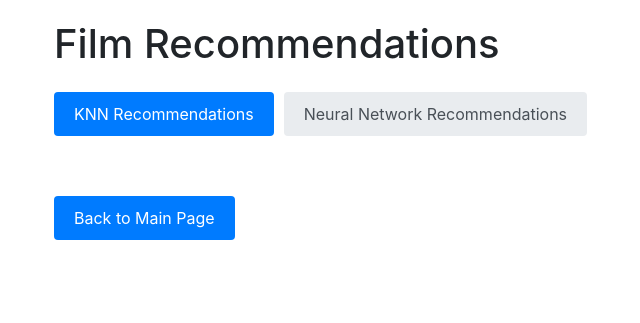
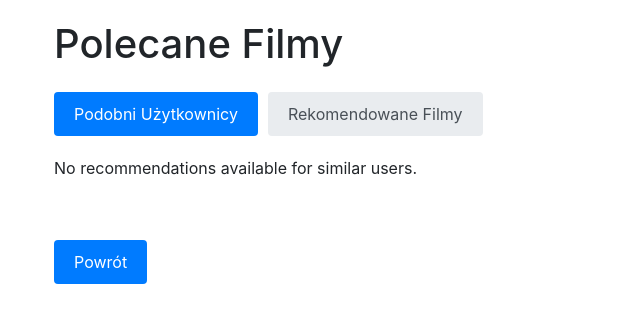
Before and after one commit to Wifalko/MovieLensRecommender, a Flask app: page /recommendations in a window 1280 px wide. Shown: the top 323 px of the page, without its empty margins (31-671 px from the left). Run offline with Flask 3, Linux system fonts and the light colour scheme; the visitor is signed in with stand-in values (Sample User, id 1); parts of the project's set-up code (start-up, migrations or seed data) failed here and were passed over; some libraries are stand-ins or nearby versions.

Commit message:
some changes

```diff
--- a/app.py
+++ b/app.py
@@ -259,7 +259,6 @@ def recommendations():
     model_type = request.args.get('model', 'knn')
 
     user_ratings = load_user_ratings(username)
-
     if not user_ratings:
         return render_template(
             'recommendations.html',
@@ -270,22 +269,30 @@ def recommendations():
 
     user_ratings_df = pd.DataFrame(user_ratings)
 
-    loading = model_type == 'ncf'
-
     if model_type.lower() == 'ncf':
         recommender = NCF(data_ratings, data_movies)
         recommender.train_model(user_ratings_df, epochs=10)
-        recommended_movies = recommender.get_recommendations(9999)
+        recommended_movies = recommender.get_recommendations(9999) or []
     else:
-        recommended_movies = get_recommendations(model_type, user_ratings_df, username)
+        recommended_movies = get_recommendations(model_type, user_ratings_df, username) or []
 
     return render_template(
         'recommendations.html',
         recommended_movies=recommended_movies,
         no_ratings=False,
         model_type=model_type,
-        loading=loading
     )
+
+@app.route('/recommendations/loading')
+def recommendations_loading():
+    if 'username' not in session:
+        return redirect(url_for('select_user'))
+
+    model_type = request.args.get('model', 'knn')
+    if model_type != 'ncf':
+        return redirect(url_for('recommendations', model=model_type))
+
+    return render_template('loading.html', model_type=model_type)
 
 @app.route('/search_suggestions')
 def search_suggestions():
--- a/models.py
+++ b/models.py
@@ -223,7 +223,7 @@ class NCF(nn.Module):
             avg_loss = total_loss / (n_samples // batch_size)
             print(f"Epoch {epoch+1}/{epochs}, Loss: {avg_loss:.4f}")
 
-    def get_recommendations(self, user_id, n_recommendations=10):
+    def get_recommendations(self, user_id, n_recommendations=30):
         """
         Get recommendations for a specific user
         """
--- a/templates/recommendations.html
+++ b/templates/recommendations.html
@@ -3,7 +3,7 @@
 <head>
     <meta charset="UTF-8">
     <meta name="viewport" content="width=device-width, initial-scale=1.0">
-    <title>Film Recommendations</title>
+    <title>Polecane Filmy</title>
     <link href="https://stackpath.bootstrapcdn.com/bootstrap/4.5.2/css/bootstrap.min.css" rel="stylesheet">
     <style>
         body { padding-top: 20px; }
@@ -103,16 +103,16 @@
 </head>
 <body>
     <div class="container">
-        <h1 class="mb-4">Film Recommendations</h1>
+        <h1 class="mb-4">Polecane Filmy</h1>
 
         <div class="model-selector">
             <a href="/recommendations?model=knn"
                class="model-btn {% if model_type == 'knn' %}active{% endif %}">
-                KNN Recommendations
+                Podobni Użytkownicy
             </a>
             <a href="/recommendations?model=ncf"
                class="model-btn {% if model_type == 'ncf' %}active{% endif %}">
-                Neural Network Recommendations
+                Rekomendowane Filmy
             </a>
         </div>
 
@@ -126,13 +126,14 @@
 
         {% if model_type == 'knn' %}
         <div class="knn-recommendations">
+            {% if recommended_movies %}
                 {% for user in recommended_movies %}
                 <div class="user-section mb-4">
                     <div class="card">
                         <div class="card-header">
-                        <h3>Similar User #{{ user.UserId }}</h3>
+                            <h3> Użytkownik #{{ user.UserId }}</h3>
                             <div class="text-muted">
-                            Similarity: {{ "%.1f"|format(user.SimilarityScore * 100) }}%
+                                Podobieństwo: {{ "%.1f"|format(user.SimilarityScore * 100) }}%
                             </div>
                         </div>
                         <div class="card-body">
@@ -141,8 +142,8 @@
                                     <thead>
                                         <tr>
                                             <th>Film</th>
-                                        <th>User Rating</th>
-                                        <th>Average Rating</th>
+                                            <th>Ocena Użytkownika</th>
+                                            <th>Średnia Ocena</th>
                                         </tr>
                                     </thead>
                                     <tbody>
@@ -163,22 +164,26 @@
                     </div>
                 </div>
                 {% endfor %}
+            {% else %}
+                <p>No recommendations available for similar users.</p>
+            {% endif %}
         </div>
         {% else %}
         <div class="ncf-recommendations">
+            {% if recommended_movies and recommended_movies[0].Recommendations %}
                 {% for movie in recommended_movies[0].Recommendations %}
                 <div class="movie-card">
                     <div class="movie-title">{{ movie.Title }}</div>
                     <div class="movie-genres">{{ movie.Genres }}</div>
                     <div>
-                    <div class="mb-2">Predicted Rating:</div>
+                        <div class="mb-2">Przewidywana Ocena:</div>
                         <div class="rating-bar">
                             <div class="rating-fill" style="width: {{ (movie.UserRating / 5) * 100 }}%"></div>
                         </div>
                         <div class="text-right">{{ "%.1f"|format(movie.UserRating) }}/5.0</div>
                     </div>
                     <div class="mt-3">
-                    <div class="mb-2">Average Rating:</div>
+                        <div class="mb-2">Średnia Ocena:</div>
                         <div class="rating-bar">
                             <div class="rating-fill" style="width: {{ (movie.AverageRating / 5) * 100 }}%"></div>
                         </div>
@@ -186,10 +191,13 @@
                     </div>
                 </div>
                 {% endfor %}
+            {% else %}
+                <p>No recommendations available at the moment.</p>
+            {% endif %}
         </div>
         {% endif %}
 
-        <a href="/" class="back-link">Back to Main Page</a>
+        <a href="/" class="back-link">Powrót</a>
     </div>
 
     <script>
```
Also changed, not shown: templates/loading.html (added, +45 -0 lines). Lines whose indentation alone changed are shown as unchanged.
